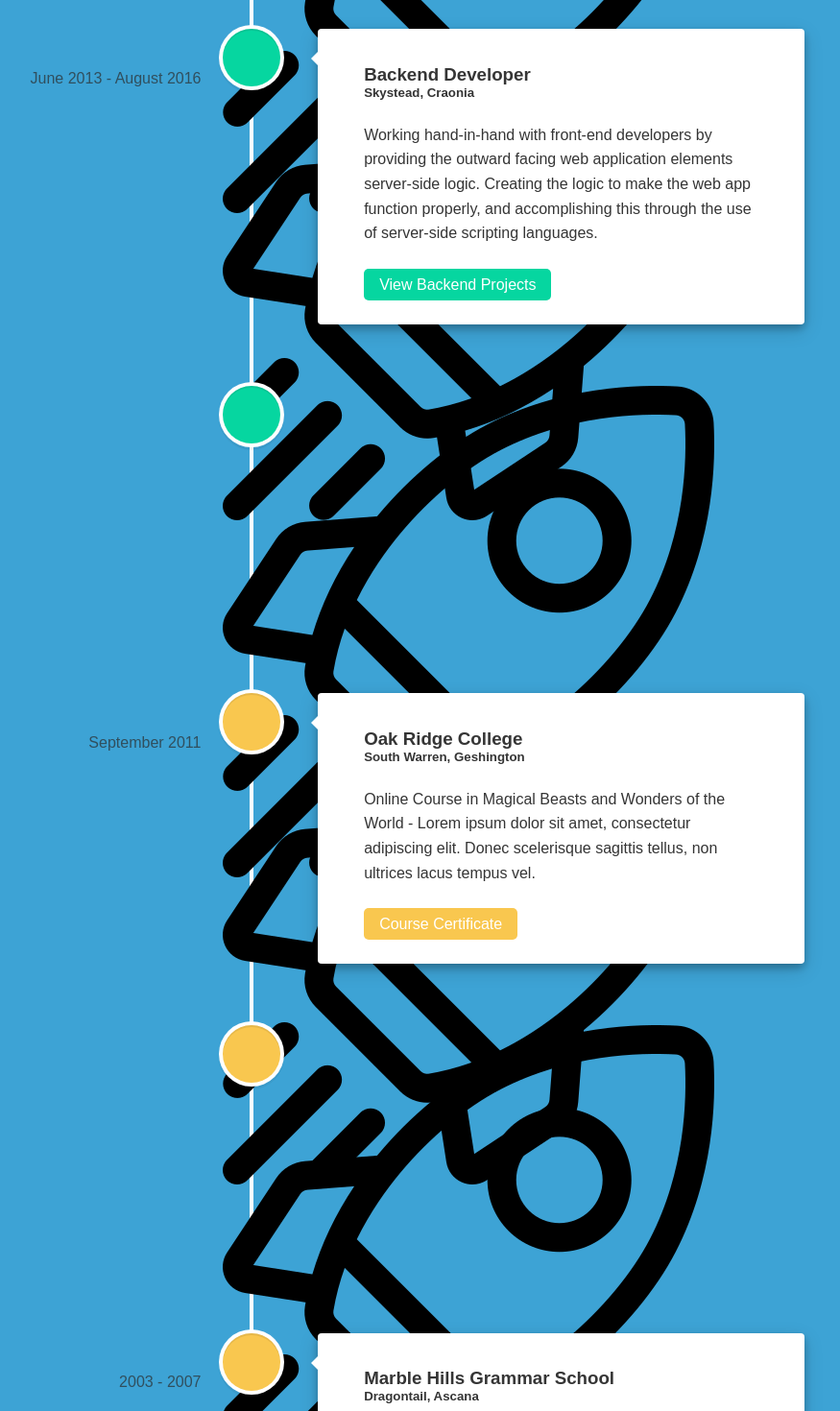
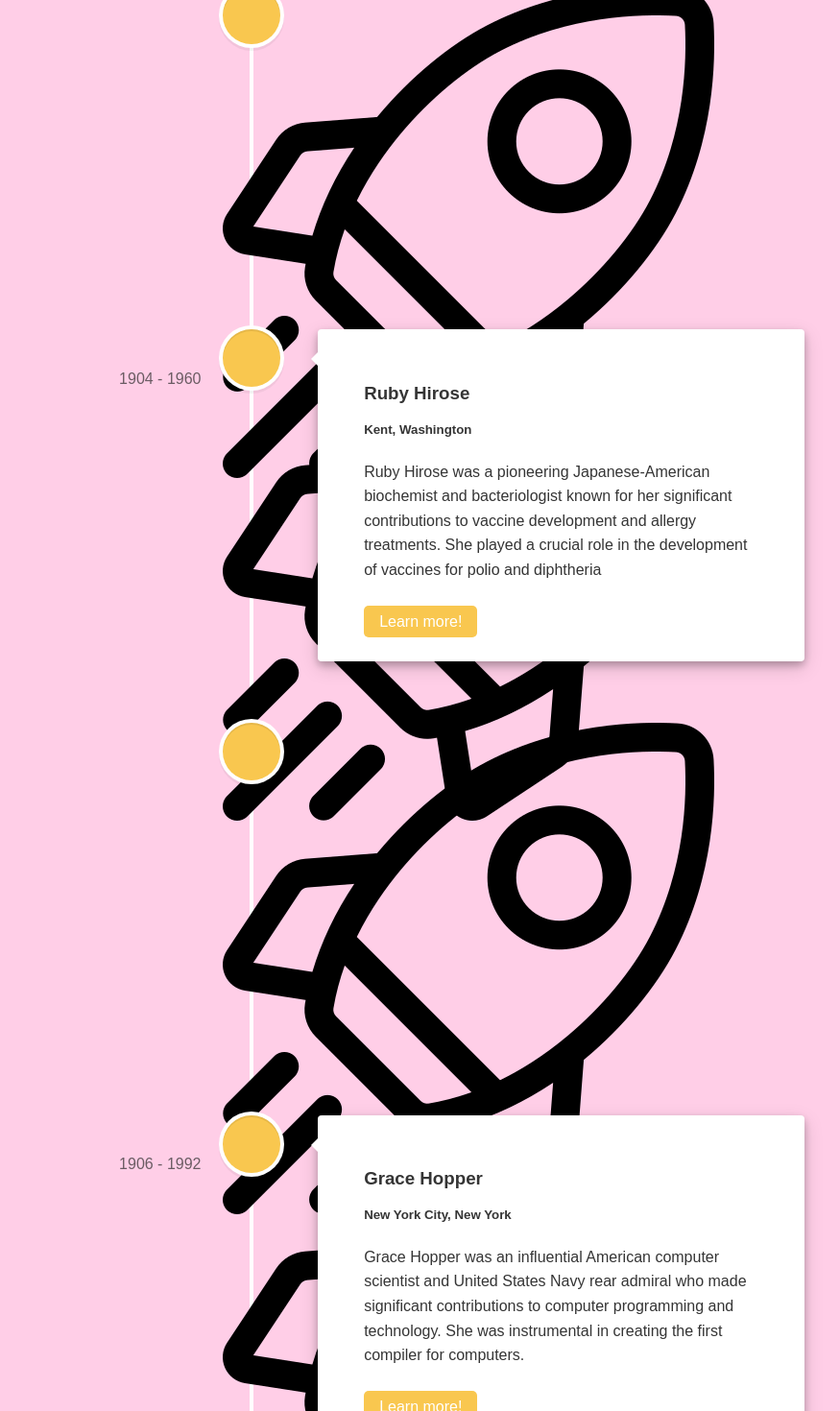
Before and after one commit to Sarah-ko/Girls-Who-Create, a React (Create React App) app in the folder girls-who-create/: page / in a window 1280 px wide. Shown: the part 920-2390 px from the top of the page at 96% size, without its empty margins (378-1253 px from the left). Built offline with nearby package versions, Linux system fonts and the light colour scheme.

Commit message:
added all the information needed for the text boxes, modified title and background

```diff
--- a/girls-who-create/src/App.css
+++ b/girls-who-create/src/App.css
@@ -1,5 +1,5 @@
 body {
-  background: #3da3d5;
+  background: #ffcee7;
   font-family: "Montserrat", sans-serif;
   font-size: 16px;
   color: rgb(53, 53, 53);
--- a/girls-who-create/src/App.js
+++ b/girls-who-create/src/App.js
@@ -17,7 +17,7 @@ function App() {
 
   return (
     <div>
-      <h1 className="title">Timeline</h1>
+      <h1 className="title">Girls Who Create</h1>
       <VerticalTimeline>
         {timelineElements.map((element) => {
           let isWorkIcon = element.icon === "work";
@@ -34,8 +34,8 @@ function App() {
               iconStyle={isWorkIcon ? workIconStyles : schoolIconStyles}
               icon={<img src={isWorkIcon ? WorkIcon : SchoolIcon} alt="icon" />}
             >
-              <h3 className="vertical-timeline-element-title">
-                {element.title}
+              <h3 className="vertical-timeline-element-name">
+                {element.name}
               </h3>
               <h5 className="vertical-timeline-element-subtitle">
                 {element.location}
--- a/girls-who-create/src/timelineElements.js
+++ b/girls-who-create/src/timelineElements.js
@@ -1,63 +1,84 @@
 let timelineElements = [
     {
       id: 1,
-      title: "Frontend Developer",
-      location: "Dragontail, Ascana",
+      name: "Ada Lovelace",
+      location: "London, England",
       description:
-        "Converting data to a graphical interface, through the use of HTML, CSS, and JavaScript, so that users can view and interact with that data.",
-      buttonText: "View Frontend Projects",
-      date: "August 2016 - present",
-      icon: "work",
+        "Ada Lovelace was an English mathematician and writer, known as the first computer programmer. She created the first ever algorithm for a machine.",
+      buttonText: "Learn more!",
+      date: "1815 - 1852",
+      icon: "computer",
     },
     {
       id: 2,
-      title: "Backend Developer",
-      location: "Skystead, Craonia",
+      name: "Ruby Hirose",
+      location: "Kent, Washington",
       description:
-        "Working hand-in-hand with front-end developers by providing the outward facing web application elements server-side logic. Creating the logic to make the web app function properly, and accomplishing this through the use of server-side scripting languages.",
-      buttonText: "View Backend Projects",
-      date: "June 2013 - August 2016",
-      icon: "work",
+        "Ruby Hirose was a pioneering Japanese-American biochemist and bacteriologist known for her significant contributions to vaccine development and allergy treatments. She played a crucial role in the development of vaccines for polio and diphtheria",
+      buttonText: "Learn more!",
+      date: "1904 - 1960",
+      icon: "test",
     },
     {
       id: 3,
-      title: "Quality Assurance Engineer",
-      location: "South Warren, Geshington",
+      name: "Rosalin Franklin",
+      location: "London, England",
       description:
-        "Assessing the quality of specifications and technical design documents in order to ensure timely, relevant and meaningful feedback.",
-      buttonText: "Company Website",
-      date: "September 2011 - June 2013",
-      icon: "work",
+        "Rosalind Franklin was a British chemist and X-ray crystallographer whose work was crucial to understanding the molecular structures of DNA, RNA, viruses, coal, and graphite. She is best known for her role in the discovery of the DNA double helix structure.",
+      buttonText: "Learn more!",
+      date: "1920-1958",
+      icon: "dna",
     },
     {
       id: 4,
-      title: "Oak Ridge College",
-      location: "South Warren, Geshington",
+      name: "Grace Hopper",
+      location: "New York City, New York",
       description:
-        "Online Course in Magical Beasts and Wonders of the World - Lorem ipsum dolor sit amet, consectetur adipiscing elit. Donec scelerisque sagittis tellus, non ultrices lacus tempus vel.",
-      buttonText: "Course Certificate",
-      date: "September 2011",
-      icon: "school",
+        "Grace Hopper was an influential American computer scientist and United States Navy rear admiral who made significant contributions to computer programming and technology. She was instrumental in creating the first compiler for computers.",
+      buttonText: "Learn more!",
+      date: "1906 - 1992",
+      icon: "compiler",
     },
     {
       id: 5,
-      title: "Hawking College",
-      location: "Skystead, Craonia",
+      name: "Katherine Johnson",
+      location: "White Sulphur Springs, West Virginia",
       description:
-        "College - Lorem ipsum dolor sit amet, consectetur adipiscing elit. Donec scelerisque sagittis tellus, non ultrices lacus tempus vel.",
-      buttonText: "College Projects",
-      date: "2007 - 2011",
-      icon: "school",
+        "Katherine Johnson was an American mathematician whose work was pivotal in the success of the U.S. space program. Her calculations were crucial for the safe navigation and landing of spacecraft.",
+      buttonText: "Learn more!",
+      date: "1918 - 2020",
+      icon: "calculator",
     },
     {
       id: 6,
-      title: "Marble Hills Grammar School",
-      location: "Dragontail, Ascana",
+      name: "Flossie Wong-Staal",
+      location: "China",
       description:
-        "Highschool - Lorem ipsum dolor sit amet, consectetur adipiscing elit. Donec scelerisque sagittis tellus, non ultrices lacus tempus vel.",
-      date: "2003 - 2007",
-      icon: "school",
+        "Flossie Wong-Staal was a Chinese-American virologist and molecular biologist renowned for her groundbreaking research on HIV/AIDS. She held significant positions, such as the Florence Riford Chair in AIDS Research at UCSD, where she continued her pioneering work on gene therapy and retroviruses.",
+      buttonText: "Learn more!",
+      date: "1946 - 2020",
+      icon: "biology",
     },
+    {
+      id: 7,
+      name: "Ellen Ochoa",
+      location: "Los Angeles, California",
+      description:
+        "Ellen Ochoa is an American engineer, former astronaut, and the first Hispanic woman to travel to space. Her career is marked by significant contributions to space exploration and leadership within NASA.",
+      buttonText: "Learn more!",
+      date: "1958 - Present",
+      icon: "shuttle"
+    },
+    {
+      id: 8,
+      name: "Maryam Mirzakhani",
+      location: "Tehran, Iran",
+      description:
+        "Maryam Mirzakhani was an Iranian mathematician renowned for her groundbreaking work in mathematics, particularly in geometry and dynamics. In 2014, Mirzakhani became the first woman and the first Iranian to receive the Fields Medal, the most prestigious award in mathematics.",
+      buttonText: "Learn more!",
+      date: "1977 - 2017",
+      icon: "dome"
+    }
   ];
 
   export default timelineElements;
```
